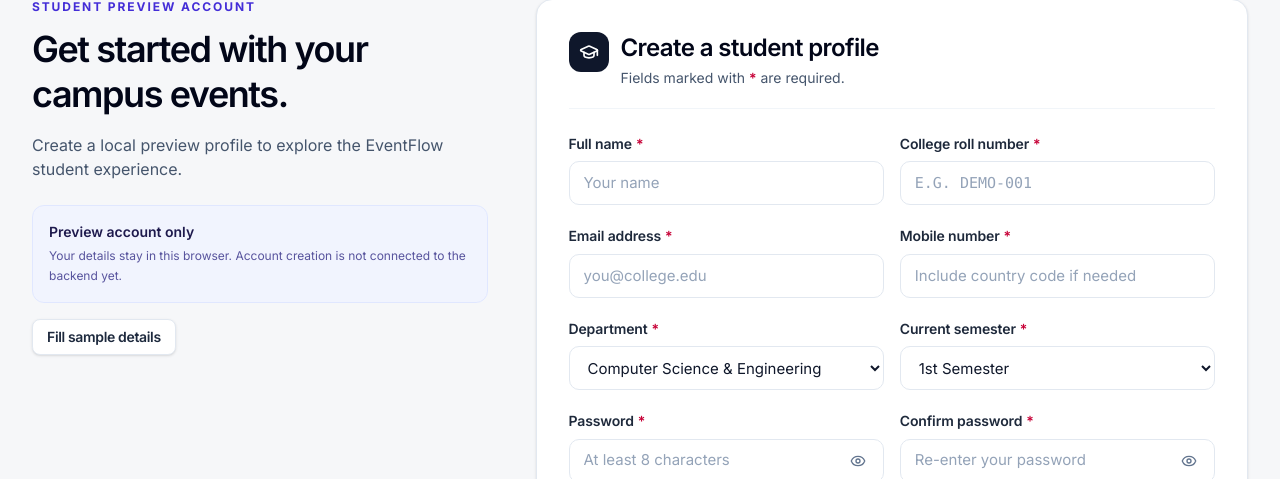
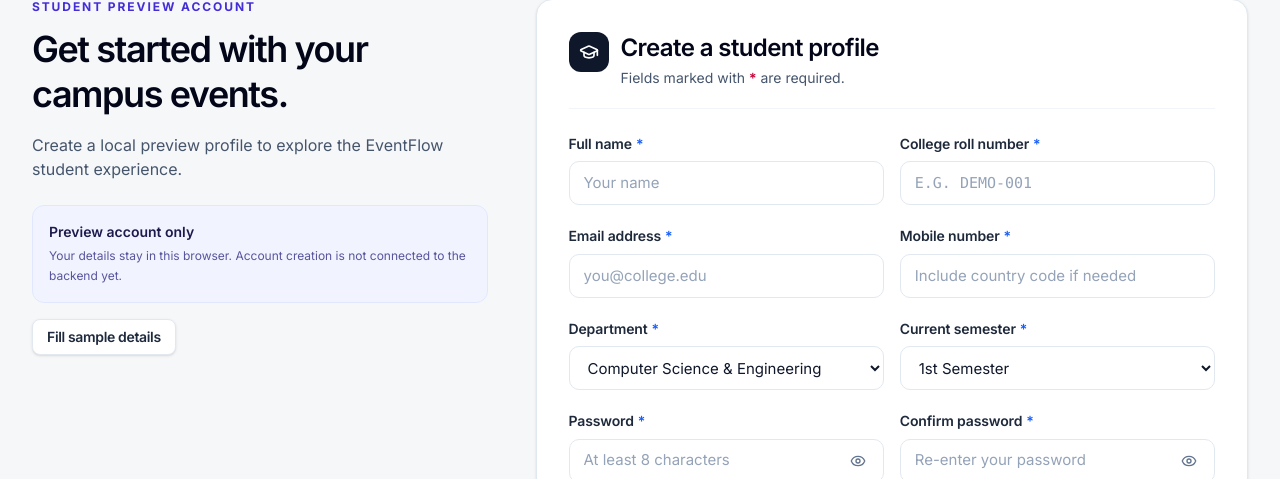
Before and after one commit to AmanRajSharma001/EventFlow, a React (Vite) app in the folder frontend/: page /register in a window 1280 px wide. Shown: the part 167-646 px from the top of the page. Built offline with nearby package versions, Linux system fonts and the light colour scheme.

Commit message:
feat(ui): improve reusable form field components

```diff
--- a/frontend/src/components/common/FormField.jsx
+++ b/frontend/src/components/common/FormField.jsx
@@ -12,14 +12,15 @@ export default function FormField({
         {label}
         {required && (
           <>
-            <span aria-hidden="true" className="ml-1 text-rose-700">*</span>
+            <span aria-hidden="true" className="ml-1 text-blue-600">*</span>
             <span className="sr-only"> required</span>
           </>
         )}
       </label>
       {children}
       {error && (
-        <p className="ef-field-error" id={`${id}-error`} role="alert">
+        <p className="ef-field-error flex items-center gap-1.5" id={`${id}-error`} role="alert">
+          <span className="inline-block h-1.5 w-1.5 shrink-0 rounded-full bg-red-500" aria-hidden="true" />
           {error}
         </p>
       )}
```
